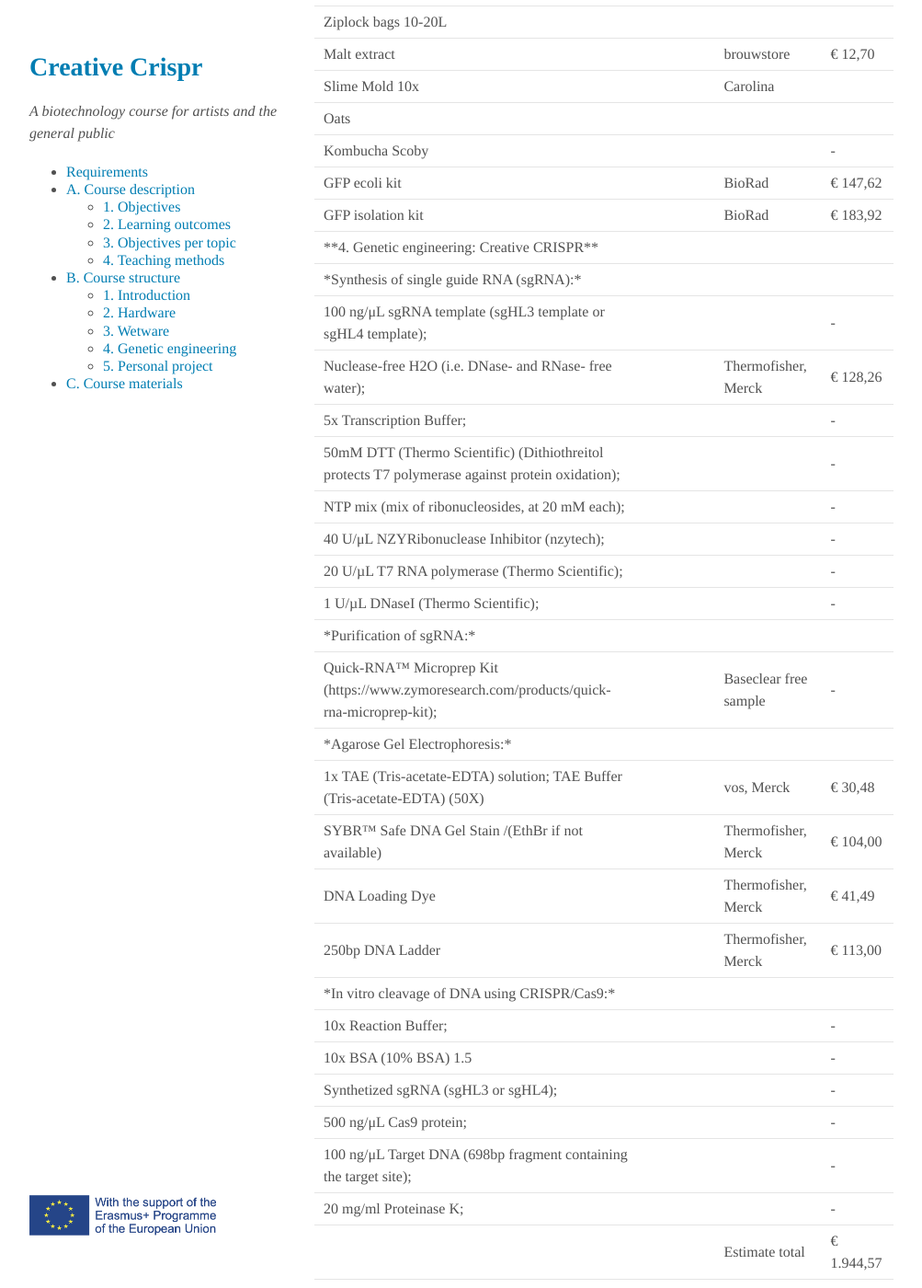
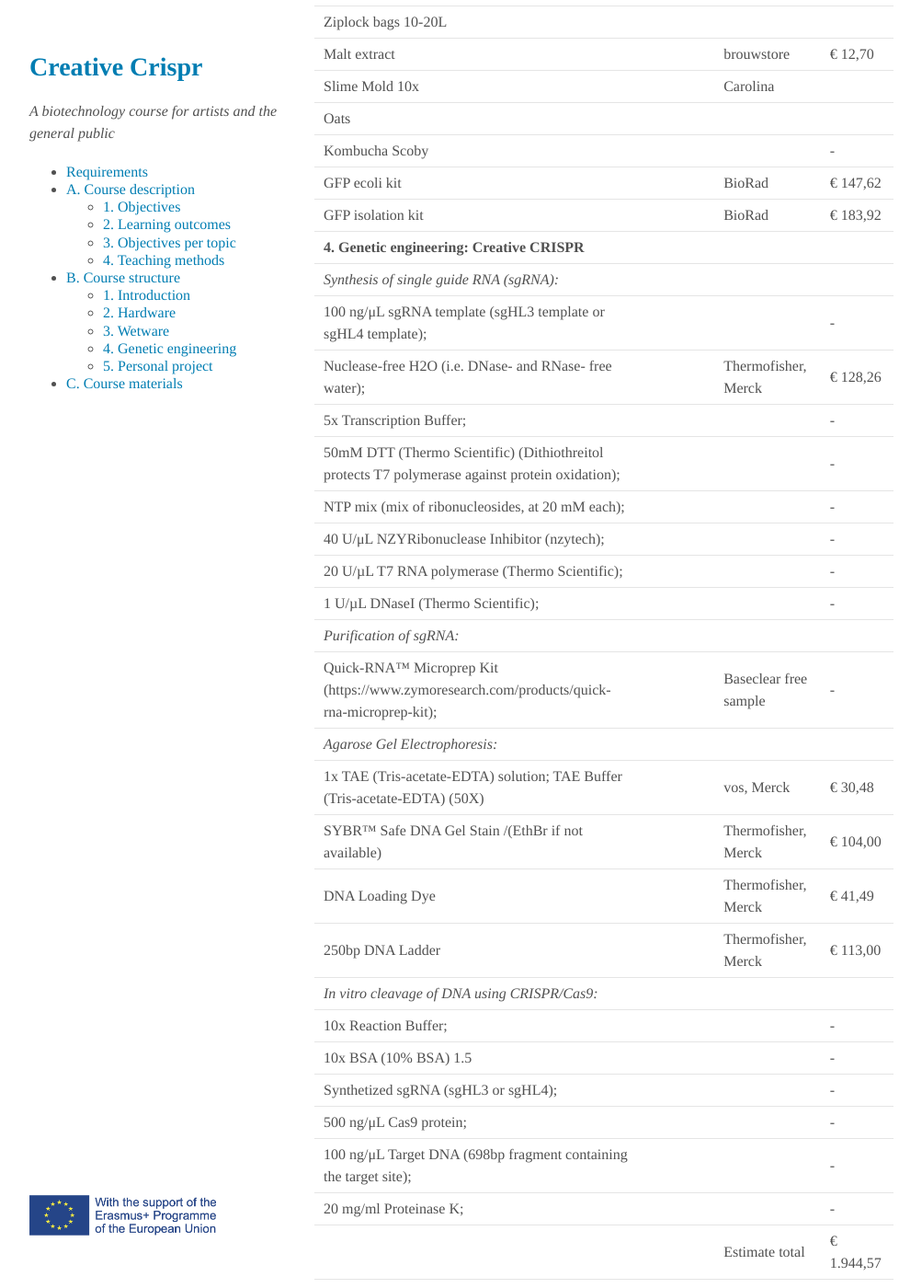
Before and after one commit to creativecrispr/creativecrispr, a Jekyll site: the page built from docs/index.markdown, in a window 1280 px wide and 1400 px high, scrolled down 9291 px. Shown: the whole window at 92% size, without its empty margins (138-1141 px from the left). Built offline with Jekyll 4.4.1, drawn with Linux system fonts in a browser that asks for light colours; a script that is not in the unit is left out; some of the changed text lies outside the part shown.

```diff
--- a/docs/_includes/course-materials.html
+++ b/docs/_includes/course-materials.html
@@ -2,13 +2,13 @@
 
 <table>
     <tr>
-        <td>Material</td>
-        <td>Amount for 1 unit</td>
-        <td>Link</td>
-        <td>Cost estimate</td>
+        <td><b>Material</b></td>
+        <td><b>Amount for 1 unit<b></td>
+        <td><b>Link</b></td>
+        <td><b>Cost estimate</b></td>
     </tr>
     <tr>
-        <td>**1. Introduction: The lab as a creative space**</td>
+        <td><b>1. Introduction: The lab as a creative space</b></td>
         <td></td>
         <td></td>
         <td></td>
@@ -32,7 +32,7 @@
         <td>€ 169,78</td>
     </tr>
     <tr>
-        <td>**2. Hardware: Making your lab (optional)**</td>
+        <td><b>2. Hardware: Making your lab (optional)</b></td>
         <td></td>
         <td></td>
         <td></td>
@@ -152,7 +152,7 @@
         <td>€ 6,23</td>
     </tr>
     <tr>
-        <td>**3. Wetware: Growing in your lab**</td>
+        <td><b>3. Wetware: Growing in your lab</b></td>
         <td></td>
         <td></td>
         <td></td>
@@ -248,13 +248,13 @@
         <td>€ 183,92</td>
     </tr>
     <tr>
-        <td>**4. Genetic engineering: Creative CRISPR**</td>
+        <td><b>4. Genetic engineering: Creative CRISPR</b></td>
         <td></td>
         <td></td>
         <td></td>
     </tr>
     <tr>
-        <td>*Synthesis of single guide RNA (sgRNA):*</td>
+        <td><i>Synthesis of single guide RNA (sgRNA):</i></td>
         <td></td>
         <td></td>
         <td></td>
@@ -308,7 +308,7 @@
         <td>-</td>
     </tr>
     <tr>
-        <td>*Purification of sgRNA:*</td>
+        <td><i>Purification of sgRNA:</i></td>
         <td></td>
         <td></td>
         <td></td>
@@ -320,7 +320,7 @@
         <td>-</td>
     </tr>
     <tr>
-        <td>*Agarose Gel Electrophoresis:*</td>
+        <td><i>Agarose Gel Electrophoresis:</i></td>
         <td></td>
         <td></td>
         <td></td>
@@ -350,7 +350,7 @@
         <td>€ 113,00</td>
     </tr>
     <tr>
-        <td>*In vitro cleavage of DNA using CRISPR/Cas9:*</td>
+        <td><i>In vitro cleavage of DNA using CRISPR/Cas9:</i></td>
         <td></td>
         <td></td>
         <td></td>
```
